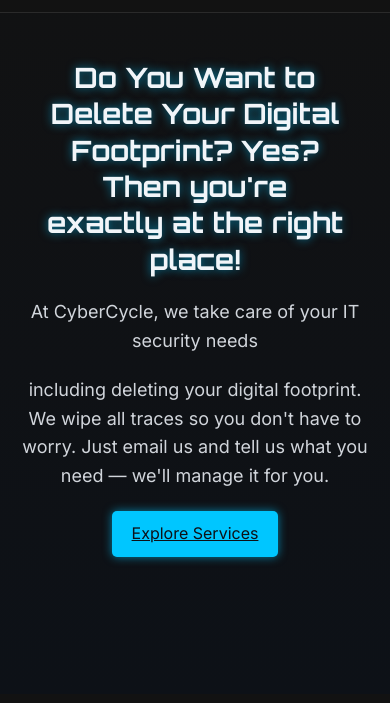
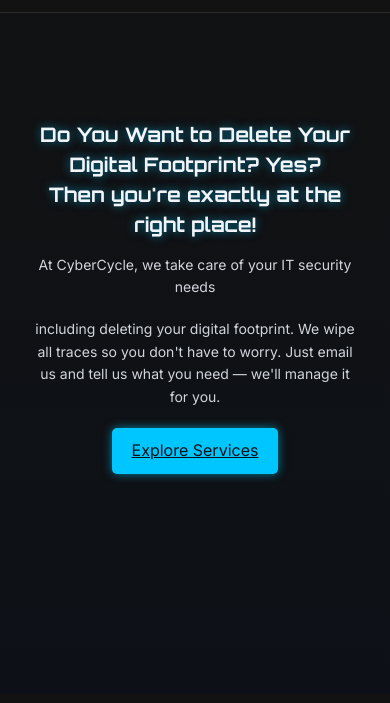
Before and after one commit to bobbyelfamoso/will-project, a plain HTML site: page index.html in a window 390 px wide. Shown: the part 141-844 px from the top of the page. Drawn offline with Linux system fonts and the light colour scheme.

Commit message:
Update will.css

```diff
--- a/will.css
+++ b/will.css
@@ -266,3 +266,20 @@ body {
   border-top: 1px solid #2a2a2a;
   font-size: 14px;
 }
+
+/* Responsive - Mobile */
+@media (max-width: 768px) {
+  .hero-content h1 {
+  font-size: 20px;          /* un peu plus petit */
+  line-height: 1.5;         /* plus aéré */
+  max-width: 90%;           /* pas plus large que 90% de l'écran */
+  margin: 0 auto;           /* centré */
+  word-break: normal;       /* laisse respirer les mots */
+  text-align: center;       /* toujours centré */
+}
+
+  .hero-content p {
+    font-size: 14px;
+    padding: 0 10px;
+  }
+}
```
